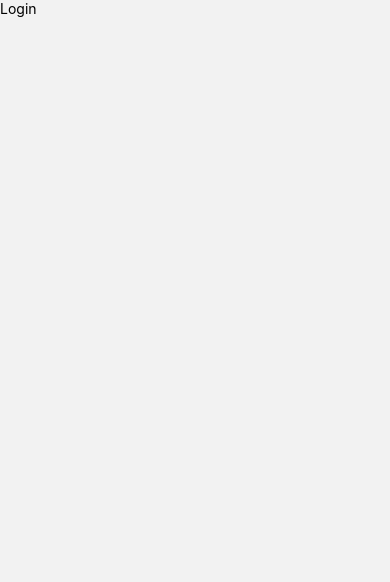
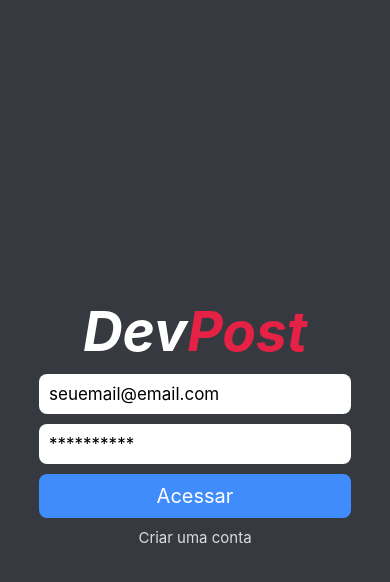
Before and after one commit to rafaelfernandes98/DevPost, a React Native app: screen /Login in a window 390 px wide. Shown: the top 582 px of the page. Built offline with nearby package versions, Linux system fonts and the light colour scheme.

Commit message:
implementation login registry

```diff
--- a/App.tsx
+++ b/App.tsx
@@ -9,13 +9,16 @@ import { NavigationContainer } from '@react-navigation/native';
 import React from 'react';
 import { Routes } from './src/routes';
 import { StatusBar } from 'react-native';
+import { AuthProvider } from './src/contexts/auth';
 
 function App(): JSX.Element {
 
   return (
     <NavigationContainer>
-      <StatusBar backgroundColor='#36393f' barStyle='light-content' translucent={false} />
-      <Routes/>
+      <AuthProvider>
+        <StatusBar backgroundColor='#36393f' barStyle='light-content' translucent={false} />
+        <Routes/>
+      </AuthProvider>
     </NavigationContainer>
   )
 }
--- a/src/pages/Login/index.tsx
+++ b/src/pages/Login/index.tsx
@@ -1,11 +1,102 @@
-import * as React from 'react';
 
-import { Text, View } from 'react-native';
+import { Alert, Text, View } from 'react-native';
+import { Button, ButtonText, Container, Input, SignUpButton, SignUpText, Title } from './styles'
+import { useContext, useState } from 'react';
+import { AuthContext } from '../../contexts/auth';
 
 export function Login() {
+  const [login, setLogin] = useState(true);
+  const [name, setName] = useState('');
+  const [email, setEmail] = useState('');
+  const [password, setPassword] = useState('');
+
+  const {signUp} = useContext(AuthContext)
+
+  function toggleLogin(){
+    setLogin(!login)
+    setName('')
+    setEmail('')
+    setPassword('')
+  }
+
+  function handleSignIn(){
+    if( email === '' || password === ''){
+      Alert.alert('Preencha todos os campos!')
+      return
+    }
+  }
+
+  function handleSignUp(){
+    if (name === '' || email === '' || password === '') {
+      Alert.alert('Preencha todos os campos!')
+      return
+    }
+
+    if (signUp){
+      signUp(email, password, name)
+    }
+
+  }
+
+  if (login) {
+    return (
+      <Container>
+        <Title>
+          Dev<Text style={{ color: '#e52246' }}>Post</Text>
+        </Title>
+
+        <Input
+          placeholder='seuemail@email.com'
+          value={email}
+          onChangeText={(t)=> setEmail(t)}
+        />
+        <Input
+          placeholder='**********'
+          value={password}
+          onChangeText={(t) => setPassword(t)}
+        />
+
+        <Button onPress={handleSignIn}>
+          <ButtonText>Acessar</ButtonText>
+        </Button>
+
+        <SignUpButton onPress={toggleLogin}>
+          <SignUpText>Criar uma conta</SignUpText>
+        </SignUpButton>
+      </Container>
+    );
+  }
+
   return (
-    <View>
-      <Text>Login</Text>
-    </View>
+    <Container>
+      <Title>
+        Dev<Text style={{ color: '#e52246' }}>Post</Text>
+      </Title>
+
+      <Input
+        placeholder='Seu nome'
+        value={name}
+        onChangeText={(t)=> setName(t)}
+      />
+
+      <Input
+        placeholder='seuemail@email.com'
+        value={email}
+        onChangeText={(t) => setEmail(t)}
+      />
+      <Input
+        placeholder='**********'
+        value={password}
+        onChangeText={(t) => setPassword(t)}
+      />
+
+      <Button onPress={handleSignUp}>
+        <ButtonText>Cadastrar</ButtonText>
+      </Button>
+
+      <SignUpButton onPress={toggleLogin}>
+        <SignUpText>Já possuo uma conta</SignUpText>
+      </SignUpButton>
+    </Container>
   );
 }
--- /dev/null
+++ b/src/pages/Login/styles.ts
@@ -0,0 +1,51 @@
+import styled from 'styled-components/native';
+
+export const Container = styled.View`
+  flex:1;
+  background-color: #36393F;
+  justify-content: center;
+  align-items: center;
+`;
+
+export const Title = styled.Text`
+  color: #FFF;
+  font-size: 55px;
+  font-weight: bold;
+  font-style: italic;
+`;
+
+export const Input = styled.TextInput`
+  width: 80%;
+  background-color: #FFF;
+  margin-top: 10px;
+  padding: 10px;
+  border-radius: 8px;
+  font-size: 17px;
+`;
+
+export const Button = styled.TouchableOpacity`
+  width: 80%;
+  background-color: #418cfd;
+  border-radius: 8px;
+  margin-top: 10px;
+  padding: 10px;
+  align-items: center;
+  justify-content: center;
+`;
+
+export const ButtonText = styled.Text`
+  color: #FFF;
+  font-size: 20px;
+`;
+
+export const SignUpButton = styled.TouchableOpacity`
+  width: 100%;
+  margin-top: 10px;
+  justify-content: center;
+  align-items: center;
+`;
+
+export const SignUpText = styled.Text`
+  color: #DDD;
+  font-size: 15px;
+`;
--- a/src/routes/index.tsx
+++ b/src/routes/index.tsx
@@ -1,19 +1,24 @@
-import * as React from 'react';
+import { useContext } from 'react';
 import { AppRoutes } from './app.routes';
 import { AuthRoutes } from './auth.routes';
 import { ActivityIndicator, View } from 'react-native';
+import { AuthContext } from '../contexts/auth';
 
-export function Routes(){
-  const signed = false
+export function Routes() {
+
+  const { signed } = useContext(AuthContext)
+
   const loading = false
 
-  if (loading){
-    <View style={{ flex:1,justifyContent: 'center', alignItems: 'center', backgroundColor: '#36393f'}}>
-      <ActivityIndicator size={50} color='#e52246' />
-    </View>
+  if (loading) {
+    return (
+      <View style={{ flex: 1, justifyContent: 'center', alignItems: 'center', backgroundColor: '#36393f' }}>
+        <ActivityIndicator size={50} color='#e52246' />
+      </View>
+    )
   }
 
-  return(
-    signed ? <AppRoutes /> : <AuthRoutes/>
+  return (
+    signed ? <AppRoutes /> : <AuthRoutes />
   )
 }
--- /dev/null
+++ b/src/types/user.ts
@@ -0,0 +1,5 @@
+export type UserType = {
+  uid: string,
+  nome: string,
+  email: string | null,
+}
```
